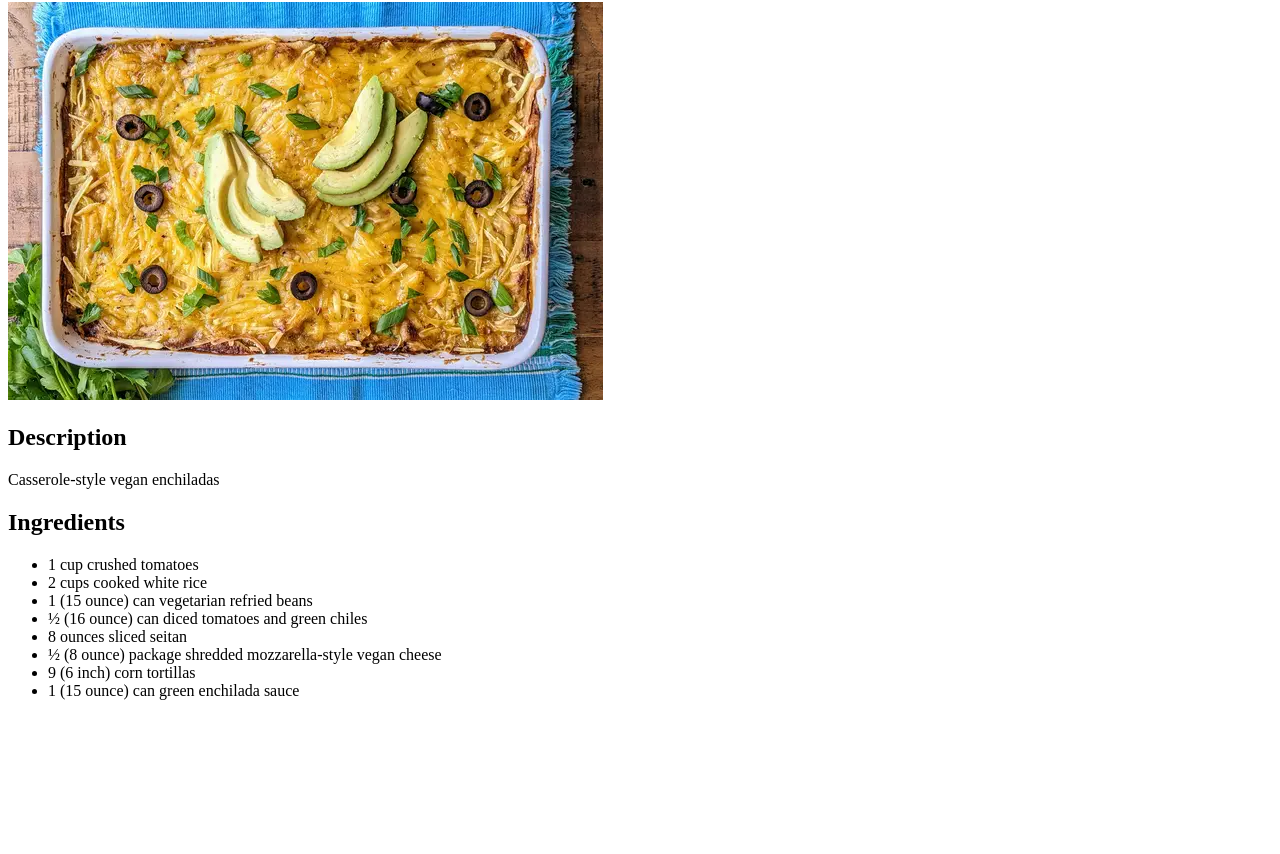
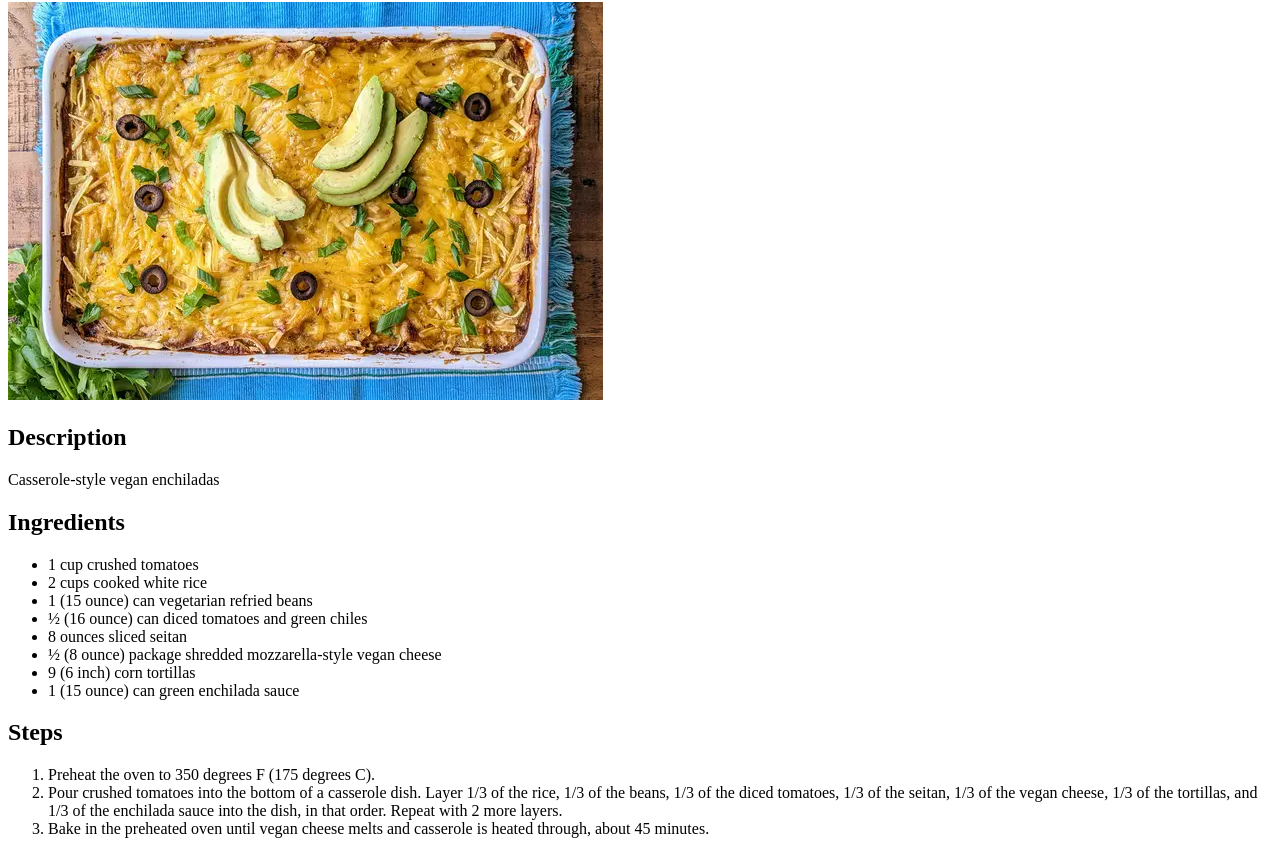
Before and after one commit to mbalint322/odin-recipes, a plain HTML site: page recipes/vegan-enchilada.html in a window 1280 px wide. Shown: the part 78-932 px from the top of the page. Before the commit the page ends 800 px from the top, so only its background shows below. Drawn offline with Linux system fonts and the light colour scheme.

Commit message:
Add Steps for making recipe

```diff
--- a/recipes/vegan-enchilada.html
+++ b/recipes/vegan-enchilada.html
@@ -19,6 +19,12 @@
             <li>9 (6 inch) corn tortillas</li>
             <li>1 (15 ounce) can green enchilada sauce </li>
         </ul>
+        <h2>Steps</h2>
+        <ol>
+            <li>Preheat the oven to 350 degrees F (175 degrees C).</li>
+            <li>Pour crushed tomatoes into the bottom of a casserole dish. Layer 1/3 of the rice, 1/3 of the beans, 1/3 of the diced tomatoes, 1/3 of the seitan, 1/3 of the vegan cheese, 1/3 of the tortillas, and 1/3 of the enchilada sauce into the dish, in that order. Repeat with 2 more layers.</li>
+            <li>Bake in the preheated oven until vegan cheese melts and casserole is heated through, about 45 minutes.</li>
+        </ol>
     </body>
     </head>
 </html>
```
